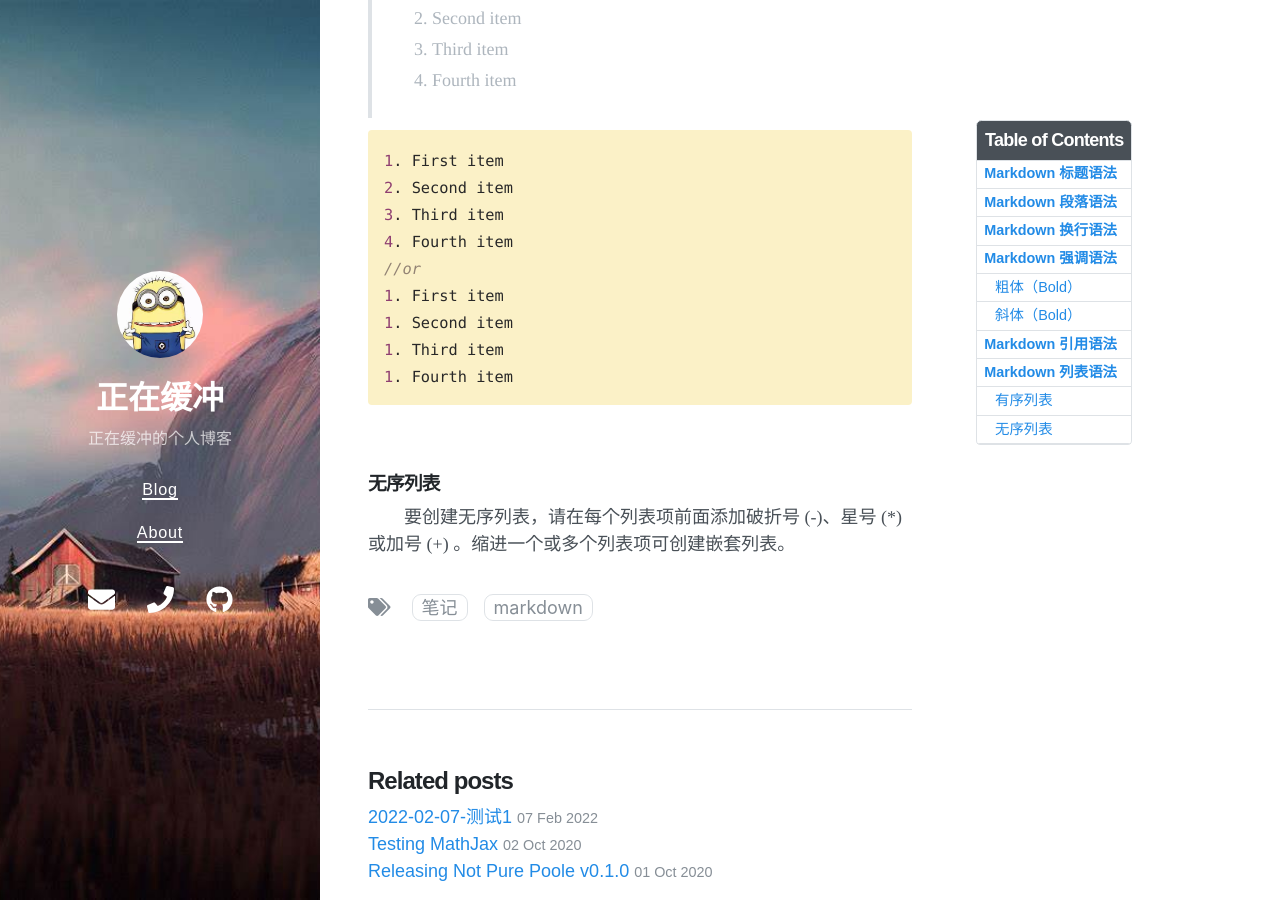
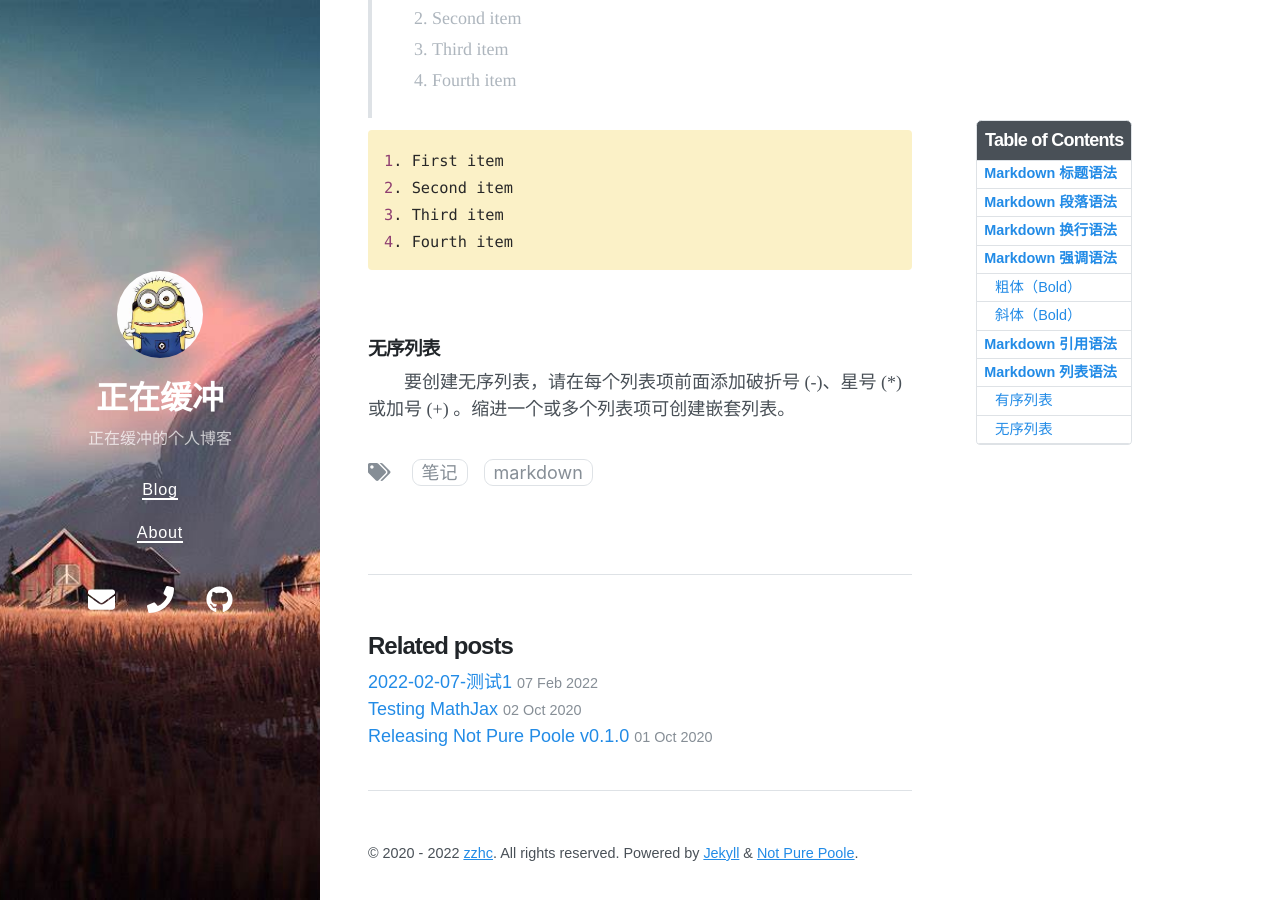
Before and after one commit to Zzhc3321/personal-blog.github.io, a Jekyll site: the page built from _posts/2022-02-08-Markdown-基础语法.md, in a window 1280 px wide and 900 px high, scrolled down 3104 px. Built offline with Jekyll 4.4.1, drawn with Linux system fonts in a browser that asks for light colours; nearby versions of some CDN libraries.

Commit message:
修改文件: _posts/2022-02-08-Markdown-基础语法.md

```diff
--- a/_posts/2022-02-08-Markdown-基础语法.md
+++ b/_posts/2022-02-08-Markdown-基础语法.md
@@ -114,11 +114,6 @@ Italicized text is the *cat's meow*.
 2. Second item
 3. Third item
 4. Fourth item
-//or
-1. First item
-1. Second item
-1. Third item
-1. Fourth item
 {% endhighlight %}
 
 <br>
```
